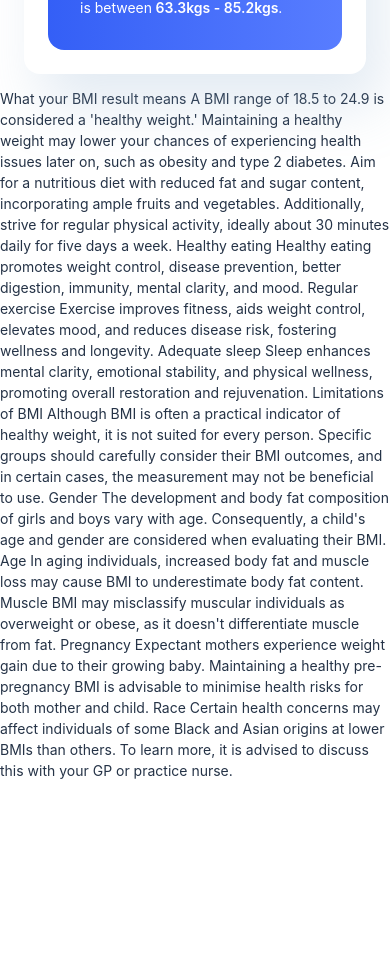
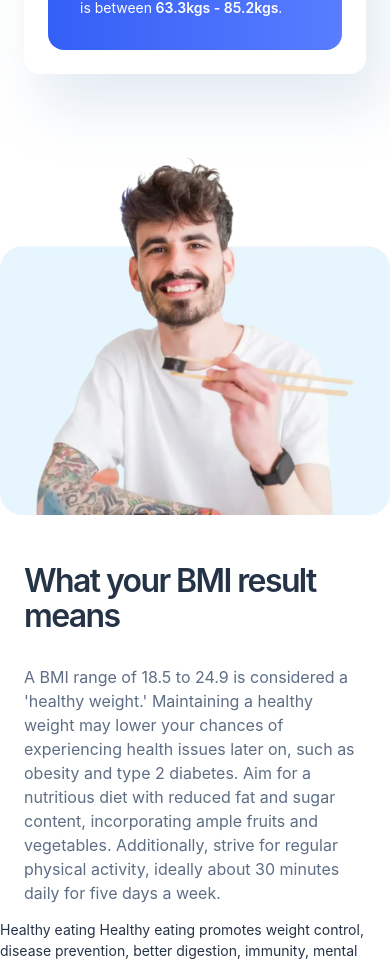
Before and after one commit to pchupchu/bmi-calculator, a React (Create React App) app: page / in a window 390 px wide. Shown: the part 1032-1996 px from the top of the page. Before the commit the page ends 1827 px from the top, so only its background shows below. Built offline with nearby package versions, Linux system fonts and the light colour scheme.

Commit message:
Add Means mobile

```diff
--- a/src/components/App/App.js
+++ b/src/components/App/App.js
@@ -8,13 +8,7 @@ function App() {
       <Header />
       <Main />
       <p>
-        What your BMI result means A BMI range of 18.5 to 24.9 is considered a
-        'healthy weight.' Maintaining a healthy weight may lower your chances of
-        experiencing health issues later on, such as obesity and type 2
-        diabetes. Aim for a nutritious diet with reduced fat and sugar content,
-        incorporating ample fruits and vegetables. Additionally, strive for
-        regular physical activity, ideally about 30 minutes daily for five days
-        a week. Healthy eating Healthy eating promotes weight control, disease
+        Healthy eating Healthy eating promotes weight control, disease
         prevention, better digestion, immunity, mental clarity, and mood.
         Regular exercise Exercise improves fitness, aids weight control,
         elevates mood, and reduces disease risk, fostering wellness and
--- a/src/components/Calculator/Calculator.css
+++ b/src/components/Calculator/Calculator.css
@@ -1,6 +1,7 @@
 .calculator {
   padding: 0 24px;
   z-index: 1;
+  margin-bottom: 72px;
 }
 
 @media screen and (min-width: 768px) {
--- a/src/components/Main/Main.js
+++ b/src/components/Main/Main.js
@@ -1,10 +1,12 @@
 import "./Main.css";
 import Landing from "../Landing/Landing";
+import Means from "../Means/Means";
 
 function Main() {
   return (
     <main className="main">
       <Landing />
+      <Means />
     </main>
   );
 }
--- /dev/null
+++ b/src/components/Means/Means.css
@@ -0,0 +1,72 @@
+.means {
+  margin: 0 auto;
+  padding: 0;
+  display: flex;
+  flex-direction: column;
+  align-items: center;
+  gap: 48px;
+}
+
+/* @media screen and (min-width: 768px) {
+  .means {
+    padding: 0 40px 40px;
+  }
+}
+
+@media screen and (min-width: 1280px) {
+  .means {
+    padding: 100px 40px;
+  }
+} */
+
+.means__image {
+  width: 100%;
+  object-fit: cover;
+
+}
+
+.means__container {
+  display: flex;
+  flex-direction: column;
+  gap: 32px;
+  padding: 0 24px;
+}
+
+.means__title {
+  font-size: var(--heading-ml);
+  font-weight: 600;
+  line-height: var(--heading-line-height);
+  letter-spacing: -1.6px;
+  margin: 0;
+  z-index: 1;
+}
+
+/* @media screen and (min-width: 768px) {
+  .means__title {
+    letter-spacing: -2.4px;
+  }
+}
+
+@media screen and (min-width: 1024px) {
+  .means__title {
+    font-size: var(--heading-xl);
+    letter-spacing: -3.2px;
+    max-width: 564px;
+    text-align: left;
+  }
+} */
+
+.means__text {
+  color: var(--grey);
+  font-size: var(--body-m);
+  line-height: var(--body-line-height);
+  margin: 0;
+  z-index: 1;
+}
+
+/* @media screen and (min-width: 1024px) {
+  .means__text {
+    max-width: 465px;
+    text-align: left;
+  }
+} */
--- /dev/null
+++ b/src/components/Means/Means.js
@@ -0,0 +1,23 @@
+import "./Means.css";
+import man from "../../images/image-man-eating.webp";
+
+function Means() {
+  return (
+    <div className="means">
+      <img className="means__image" src={man} alt="man eating" />
+      <div className="means__container">
+        <h2 className="means__title">What your BMI result means</h2>
+        <p className="means__text">
+          A BMI range of 18.5 to 24.9 is considered a 'healthy weight.'
+          Maintaining a healthy weight may lower your chances of experiencing
+          health issues later on, such as obesity and type 2 diabetes. Aim for a
+          nutritious diet with reduced fat and sugar content, incorporating
+          ample fruits and vegetables. Additionally, strive for regular physical
+          activity, ideally about 30 minutes daily for five days a week.
+        </p>
+      </div>
+    </div>
+  );
+}
+
+export default Means;
--- a/src/index.css
+++ b/src/index.css
@@ -22,6 +22,7 @@ body {
 
   --heading-xl: 64px;
   --heading-l: 48px;
+  --heading-ml: 32px;
   --heading-m: 24px;
   --heading-s: 20px;
   --body-m: 16px;
```
